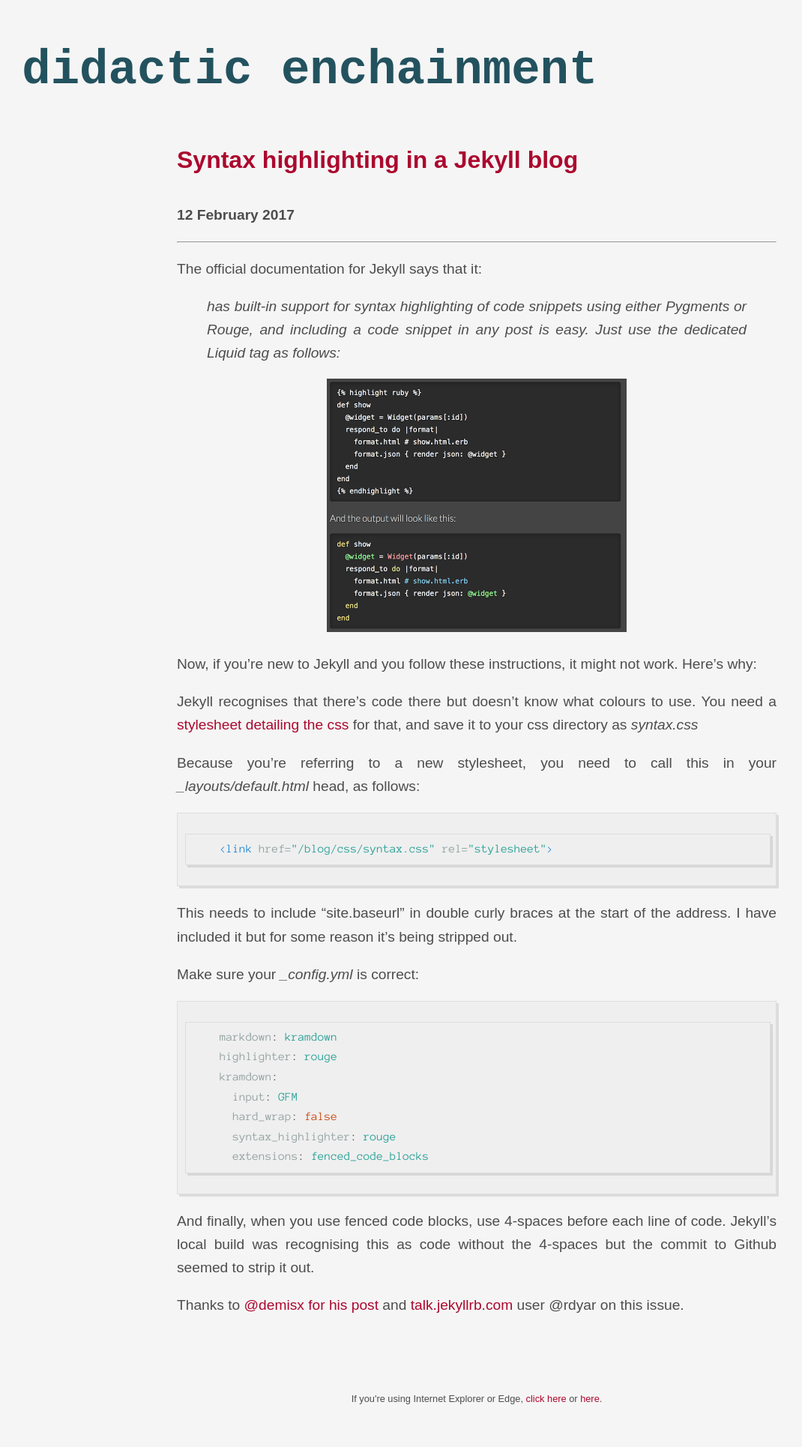
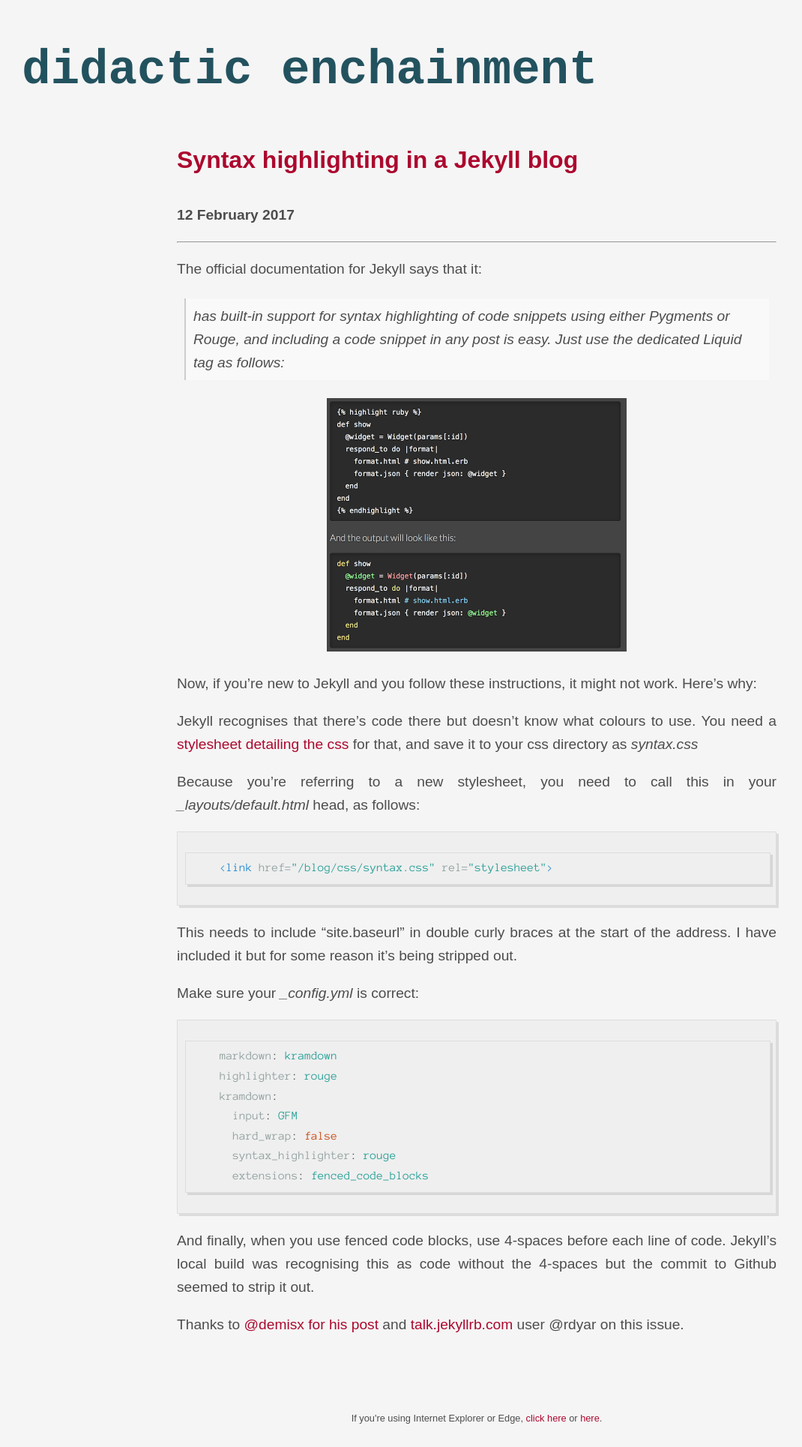
Before and after one commit to paulrbts/blog, a Jekyll site: the page built from _posts/site-news/2017-02-12-syntax-highlighting-jekyll.md, in a window 1280 px wide. Shown: the whole page at 75% size, without its empty margins (4-1074 px from the left). Built offline with Jekyll 4.4.1, drawn with Linux system fonts in a browser that asks for light colours; some web fonts are replaced; before the commit the page ends 1904 px from its top, so only the background shows below that.

Commit message:
added blockquote style

```diff
--- a/css/common.css
+++ b/css/common.css
@@ -95,15 +95,27 @@
   text-decoration: none;
 }
 a:hover {
-    color: #AC082E;
+  color: #AC082E;
   text-decoration: none;
 }
 
 ul {
  list-style: disc;
- margin-left: 1em;
+ margin-left: 2em;
  padding-left: 1em;
  text-indent: 0;
+}
+
+blockquote {
+  background: #f9f9f9;
+  border-left: 2px solid #ccc;
+  margin: 1.5em 10px;
+  padding: 0.5em 10px;
+  quotes: "\201C""\201D""\2018""\2019";
+}
+
+blockquote p {
+  display: inline;
 }
 
 .container {
```
